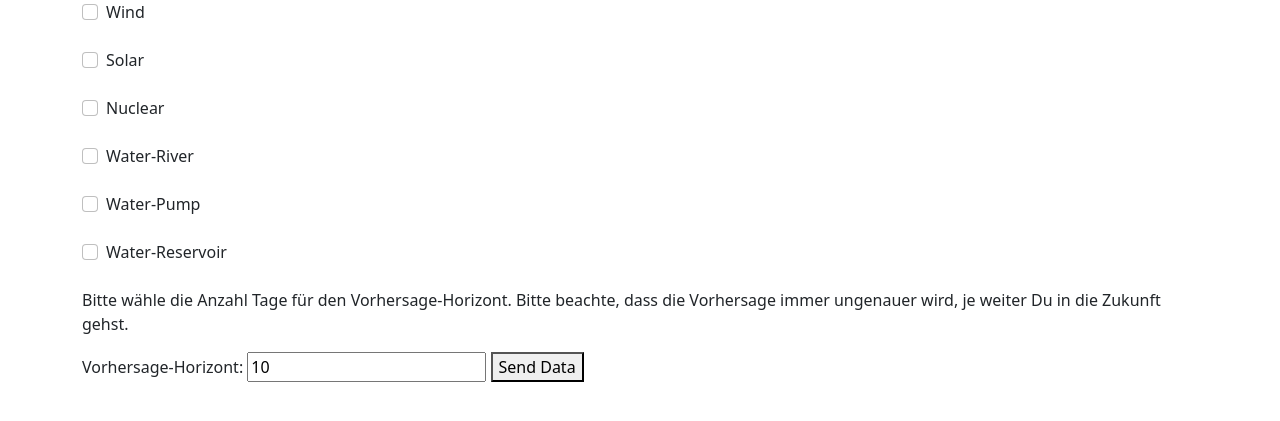
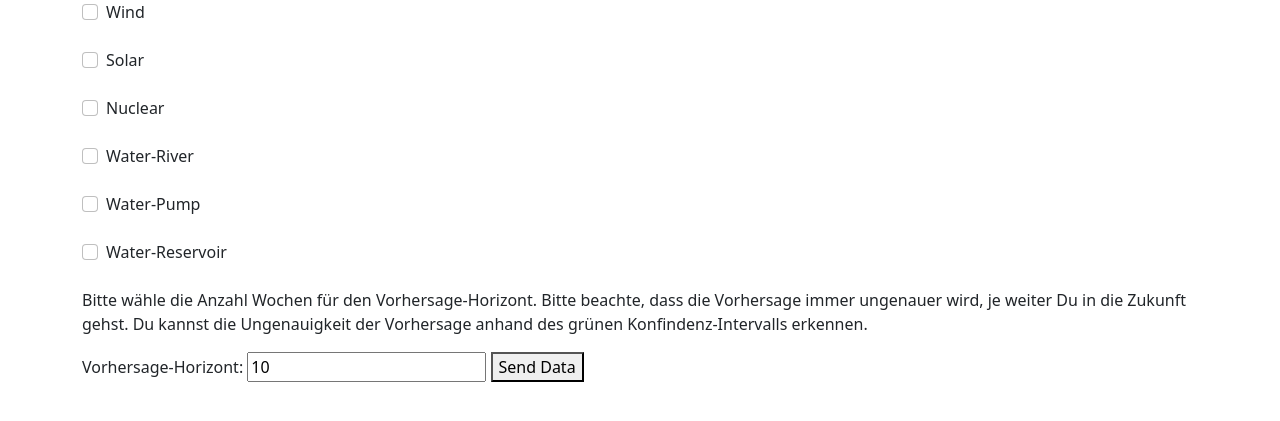
Before and after one commit to danielakomenda/MDM-PythonProject-MeinProjekt, a Flask app: template src/mdm_python/backend_server/templates/energy-prediction.html in a window 1280 px wide. Shown: the part 241-662 px from the top of the page. Run offline with Flask 3, Linux system fonts and the light colour scheme; the template is opened without the code that fills it, so the values that code supplies are empty; some libraries are stand-ins or nearby versions.

Commit message:
last fixes (hopefully)

```diff
--- a/src/mdm_python/backend_server/templates/energy-prediction.html
+++ b/src/mdm_python/backend_server/templates/energy-prediction.html
@@ -80,7 +80,9 @@
       </p>
     </div>
 
-    <p>Bitte wähle die Anzahl Tage für den Vorhersage-Horizont. Bitte beachte, dass die Vorhersage immer ungenauer wird, je weiter Du in die Zukunft gehst.</p>
+    <p>Bitte wähle die Anzahl Wochen für den Vorhersage-Horizont.
+      Bitte beachte, dass die Vorhersage immer ungenauer wird, je weiter Du in die Zukunft gehst.
+      Du kannst die Ungenauigkeit der Vorhersage anhand des grünen Konfindenz-Intervalls erkennen.</p>
     <label for="forecastHorizon">Vorhersage-Horizont:</label>
     <input
       type="number"
--- a/src/mdm_python/data_preparation/plot_forecast.py
+++ b/src/mdm_python/data_preparation/plot_forecast.py
@@ -28,7 +28,7 @@ def plot_forecast(models, energy_types, forecast_horizon):
         ax.set_title(values.name)
 
         # Plot data points
-        plot_start = series.index[-1] - pd.Timedelta(days=500)
+        plot_start = series.index[-1] - pd.Timedelta(days=1000)
         series.loc[plot_start:].plot(ax=ax, label='Observed')  # Pandas plotting
 
         # Plot predictions
--- a/src/mdm_python/data_preparation/plot_historic.py
+++ b/src/mdm_python/data_preparation/plot_historic.py
@@ -121,7 +121,7 @@ def stacked_area_plot(data_hourly, data_daily):
     colors = "#D55E00 #F0E442 #BBBBBB #009E73 #0072B2 #56B4E9".split()
 
     middle = len(data_hourly) // 2
-    selection_range = 500
+    selection_range = 5000
 
     # Range-Plot
     range_plot = bokeh.plotting.figure(
```
Also changed, not shown: .github/workflows/deploy-webapp.yml, 1 other file.
